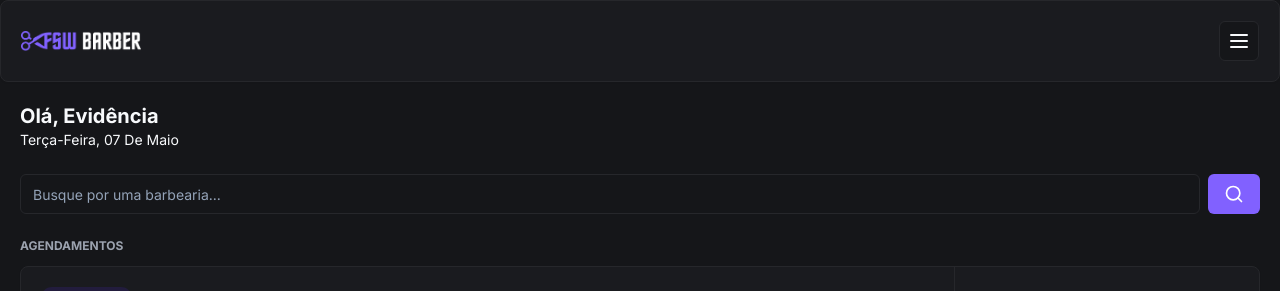
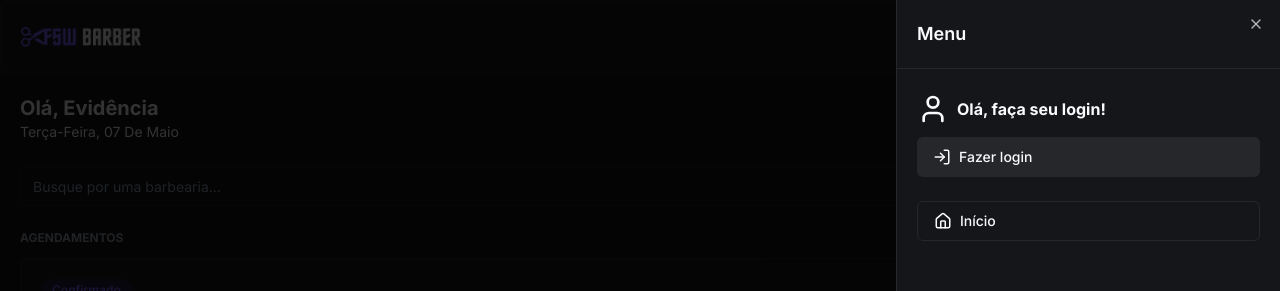
Before and after one commit to evidencia/Barbershop, a Next.js app: page / in a window 1280 px wide. Both pictures are taken after a click on the button 1239 px from the left and 41 px from the top of the page. Shown: the top 291 px of the page. Built offline with nearby package versions, Linux system fonts and the light colour scheme; no server answers; the database is empty.

Commit message:
feat: add SideMenu component

```diff
--- a/app/_components/header.tsx
+++ b/app/_components/header.tsx
@@ -1,17 +1,33 @@
+"use client";
+
 import Image from "next/image";
-
 import { Menu } from "lucide-react";
 import { Card, CardContent } from "./ui/card";
 import { Button } from "./ui/button";
+
+import { Sheet, SheetContent, SheetTrigger } from "./ui/sheet";
+import Link from "next/link";
+import SideMenu from "./side-menu";
 
 export const Header = () => {
   return (
     <Card>
       <CardContent className="flex flex-row items-center justify-between px-5 py-5">
-        <Image src="/logo.png" alt="fsw barber" height={22} width={120} />
-        <Button variant="outline" size="icon">
-          <Menu />
-        </Button>
+        <Link href="/">
+          <Image src="/logo.png" alt="fsw barber" height={22} width={120} />
+        </Link>
+
+        <Sheet>
+          <SheetTrigger asChild>
+            <Button variant="outline" size="icon" className="h-8 w-8">
+              <Menu size={18} />
+            </Button>
+          </SheetTrigger>
+
+          <SheetContent className="p-0">
+            <SideMenu />
+          </SheetContent>
+        </Sheet>
       </CardContent>
     </Card>
   );
--- /dev/null
+++ b/app/_components/side-menu.tsx
@@ -0,0 +1,73 @@
+"use client";
+
+import { Button } from "./ui/button";
+import Link from "next/link";
+import { Calendar, Home, LogIn, LogOut, User } from "lucide-react";
+import { Avatar, AvatarImage } from "./ui/avatar";
+import { SheetHeader, SheetTitle } from "./ui/sheet";
+import { signIn, signOut, useSession } from "next-auth/react";
+
+export default function SideMenu() {
+  const { data } = useSession();
+
+  const handleLogoutClick = () => signOut();
+  const handleLoginClick = () => signIn("google");
+
+  return (
+    <div>
+      <SheetHeader className="border-b border-solid border-secondary p-5 text-left">
+        <SheetTitle>Menu</SheetTitle>
+      </SheetHeader>
+
+      {data?.user ? (
+        <div className="flex items-center justify-between px-5 py-6">
+          <div className="flex items-center gap-3 px-5 py-6">
+            <Avatar>
+              <AvatarImage src={data.user?.image ?? ""} />
+            </Avatar>
+
+            <h2 className="font-bold">{data.user.name}</h2>
+          </div>
+
+          <Button variant="outline" size="icon">
+            <LogOut onClick={handleLogoutClick} />
+          </Button>
+        </div>
+      ) : (
+        <div className="flex flex-col gap-3 px-5 py-6">
+          <div className="flex items-center gap-2">
+            <User size={32} />
+            <h2 className="font-bold">Olá, faça seu login!</h2>
+          </div>
+
+          <Button
+            variant="secondary"
+            className="w-full justify-start"
+            onClick={handleLoginClick}
+          >
+            <LogIn size={18} className="mr-2" />
+            Fazer login
+          </Button>
+        </div>
+      )}
+
+      <div className="flex flex-col gap-3 px-5">
+        <Button variant="outline" className="justify-start" asChild>
+          <Link href="/">
+            <Home size={18} className="mr-2" />
+            Início
+          </Link>
+        </Button>
+
+        {data?.user && (
+          <Button variant="outline" className="justify-start" asChild>
+            <Link href="/bookings">
+              <Calendar size={18} className="mr-2" />
+              Agendamentos
+            </Link>
+          </Button>
+        )}
+      </div>
+    </div>
+  );
+}
--- /dev/null
+++ b/app/_components/ui/sheet.tsx
@@ -0,0 +1,140 @@
+"use client";
+
+import * as React from "react";
+import * as SheetPrimitive from "@radix-ui/react-dialog";
+import { cva, type VariantProps } from "class-variance-authority";
+import { X } from "lucide-react";
+
+import { cn } from "@/app/_lib/utils";
+
+const Sheet = SheetPrimitive.Root;
+
+const SheetTrigger = SheetPrimitive.Trigger;
+
+const SheetClose = SheetPrimitive.Close;
+
+const SheetPortal = SheetPrimitive.Portal;
+
+const SheetOverlay = React.forwardRef<
+  React.ElementRef<typeof SheetPrimitive.Overlay>,
+  React.ComponentPropsWithoutRef<typeof SheetPrimitive.Overlay>
+>(({ className, ...props }, ref) => (
+  <SheetPrimitive.Overlay
+    className={cn(
+      "fixed inset-0 z-50 bg-black/80  data-[state=open]:animate-in data-[state=closed]:animate-out data-[state=closed]:fade-out-0 data-[state=open]:fade-in-0",
+      className,
+    )}
+    {...props}
+    ref={ref}
+  />
+));
+SheetOverlay.displayName = SheetPrimitive.Overlay.displayName;
+
+const sheetVariants = cva(
+  "fixed z-50 gap-4 bg-background p-6 shadow-lg transition ease-in-out data-[state=open]:animate-in data-[state=closed]:animate-out data-[state=closed]:duration-300 data-[state=open]:duration-500",
+  {
+    variants: {
+      side: {
+        top: "inset-x-0 top-0 border-b data-[state=closed]:slide-out-to-top data-[state=open]:slide-in-from-top",
+        bottom:
+          "inset-x-0 bottom-0 border-t data-[state=closed]:slide-out-to-bottom data-[state=open]:slide-in-from-bottom",
+        left: "inset-y-0 left-0 h-full w-3/4 border-r data-[state=closed]:slide-out-to-left data-[state=open]:slide-in-from-left sm:max-w-sm",
+        right:
+          "inset-y-0 right-0 h-full w-3/4  border-l data-[state=closed]:slide-out-to-right data-[state=open]:slide-in-from-right sm:max-w-sm",
+      },
+    },
+    defaultVariants: {
+      side: "right",
+    },
+  },
+);
+
+interface SheetContentProps
+  extends React.ComponentPropsWithoutRef<typeof SheetPrimitive.Content>,
+    VariantProps<typeof sheetVariants> {}
+
+const SheetContent = React.forwardRef<
+  React.ElementRef<typeof SheetPrimitive.Content>,
+  SheetContentProps
+>(({ side = "right", className, children, ...props }, ref) => (
+  <SheetPortal>
+    <SheetOverlay />
+    <SheetPrimitive.Content
+      ref={ref}
+      className={cn(sheetVariants({ side }), className)}
+      {...props}
+    >
+      {children}
+      <SheetPrimitive.Close className="absolute right-4 top-4 rounded-sm opacity-70 ring-offset-background transition-opacity hover:opacity-100 focus:outline-none focus:ring-2 focus:ring-ring focus:ring-offset-2 disabled:pointer-events-none data-[state=open]:bg-secondary">
+        <X className="h-4 w-4" />
+        <span className="sr-only">Close</span>
+      </SheetPrimitive.Close>
+    </SheetPrimitive.Content>
+  </SheetPortal>
+));
+SheetContent.displayName = SheetPrimitive.Content.displayName;
+
+const SheetHeader = ({
+  className,
+  ...props
+}: React.HTMLAttributes<HTMLDivElement>) => (
+  <div
+    className={cn(
+      "flex flex-col space-y-2 text-center sm:text-left",
+      className,
+    )}
+    {...props}
+  />
+);
+SheetHeader.displayName = "SheetHeader";
+
+const SheetFooter = ({
+  className,
+  ...props
+}: React.HTMLAttributes<HTMLDivElement>) => (
+  <div
+    className={cn(
+      "flex flex-col-reverse sm:flex-row sm:justify-end sm:space-x-2",
+      className,
+    )}
+    {...props}
+  />
+);
+SheetFooter.displayName = "SheetFooter";
+
+const SheetTitle = React.forwardRef<
+  React.ElementRef<typeof SheetPrimitive.Title>,
+  React.ComponentPropsWithoutRef<typeof SheetPrimitive.Title>
+>(({ className, ...props }, ref) => (
+  <SheetPrimitive.Title
+    ref={ref}
+    className={cn("text-lg font-semibold text-foreground", className)}
+    {...props}
+  />
+));
+SheetTitle.displayName = SheetPrimitive.Title.displayName;
+
+const SheetDescription = React.forwardRef<
+  React.ElementRef<typeof SheetPrimitive.Description>,
+  React.ComponentPropsWithoutRef<typeof SheetPrimitive.Description>
+>(({ className, ...props }, ref) => (
+  <SheetPrimitive.Description
+    ref={ref}
+    className={cn("text-sm text-muted-foreground", className)}
+    {...props}
+  />
+));
+SheetDescription.displayName = SheetPrimitive.Description.displayName;
+
+export {
+  Sheet,
+  SheetPortal,
+  SheetOverlay,
+  SheetTrigger,
+  SheetClose,
+  SheetContent,
+  SheetHeader,
+  SheetFooter,
+  SheetTitle,
+  SheetDescription,
+};
--- a/package.json
+++ b/package.json
@@ -16,6 +16,7 @@
     "@auth/prisma-adapter": "^2.0.0",
     "@prisma/client": "^5.13.0",
     "@radix-ui/react-avatar": "^1.0.4",
+    "@radix-ui/react-dialog": "^1.0.5",
     "@radix-ui/react-slot": "^1.0.2",
     "class-variance-authority": "^0.7.0",
     "clsx": "^2.1.1",
```
Also changed, not shown: 1 other file (tests, documents, lock files or other folders).
